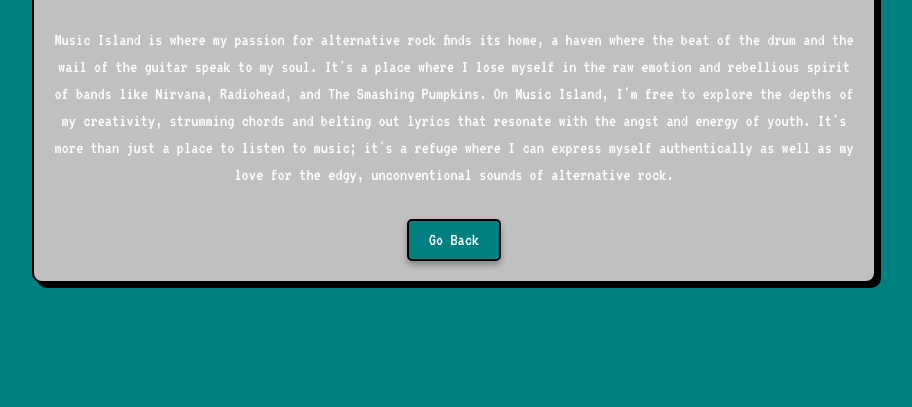
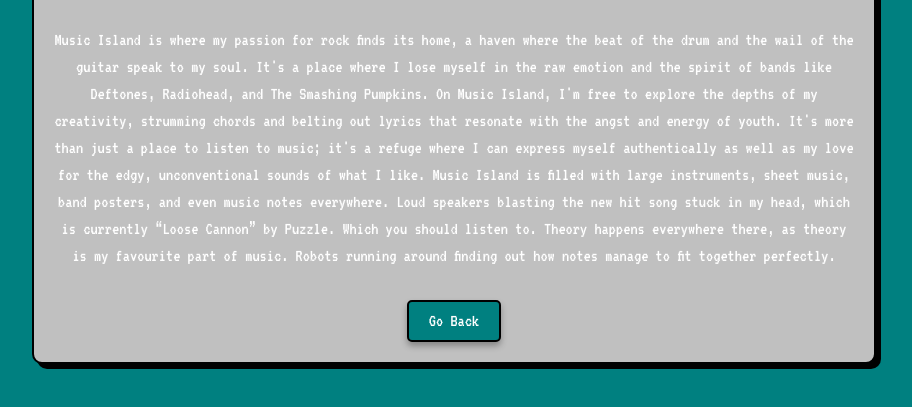
Before and after one commit to orcafish/inside-out-islands, a plain HTML site: page music.html in a window 1280 px wide. Shown: the part 135-542 px from the top of the page, without its empty margins (186-1098 px from the left). Drawn offline with Linux system fonts and the light colour scheme.

Commit message:
Update music.html
editded it

```diff
--- a/music.html
+++ b/music.html
@@ -56,7 +56,7 @@
 <body>
     <div class="container">
         <h1>Music Island</h1>
-        <p>Music Island is where my passion for alternative rock finds its home, a haven where the beat of the drum and the wail of the guitar speak to my soul. It's a place where I lose myself in the raw emotion and rebellious spirit of bands like Nirvana, Radiohead, and The Smashing Pumpkins. On Music Island, I'm free to explore the depths of my creativity, strumming chords and belting out lyrics that resonate with the angst and energy of youth. It's more than just a place to listen to music; it's a refuge where I can express myself authentically as well as my love for the edgy, unconventional sounds of alternative rock.</p>
+        <p>Music Island is where my passion for rock finds its home, a haven where the beat of the drum and the wail of the guitar speak to my soul. It's a place where I lose myself in the raw emotion and the spirit of bands like Deftones, Radiohead, and The Smashing Pumpkins. On Music Island, I'm free to explore the depths of my creativity, strumming chords and belting out lyrics that resonate with the angst and energy of youth. It's more than just a place to listen to music; it's a refuge where I can express myself authentically as well as my love for the edgy, unconventional sounds of what I like. Music Island is filled with large instruments, sheet music, band posters, and even music notes everywhere. Loud speakers blasting the new hit song stuck in my head, which is currently “Loose Cannon” by Puzzle. Which you should listen to. Theory happens everywhere there, as theory is my favourite part of music. Robots running around finding out how notes manage to fit together perfectly.</p>
         <a href="index.html" class="back-button">Go Back</a>
     </div>
 </body>
```
